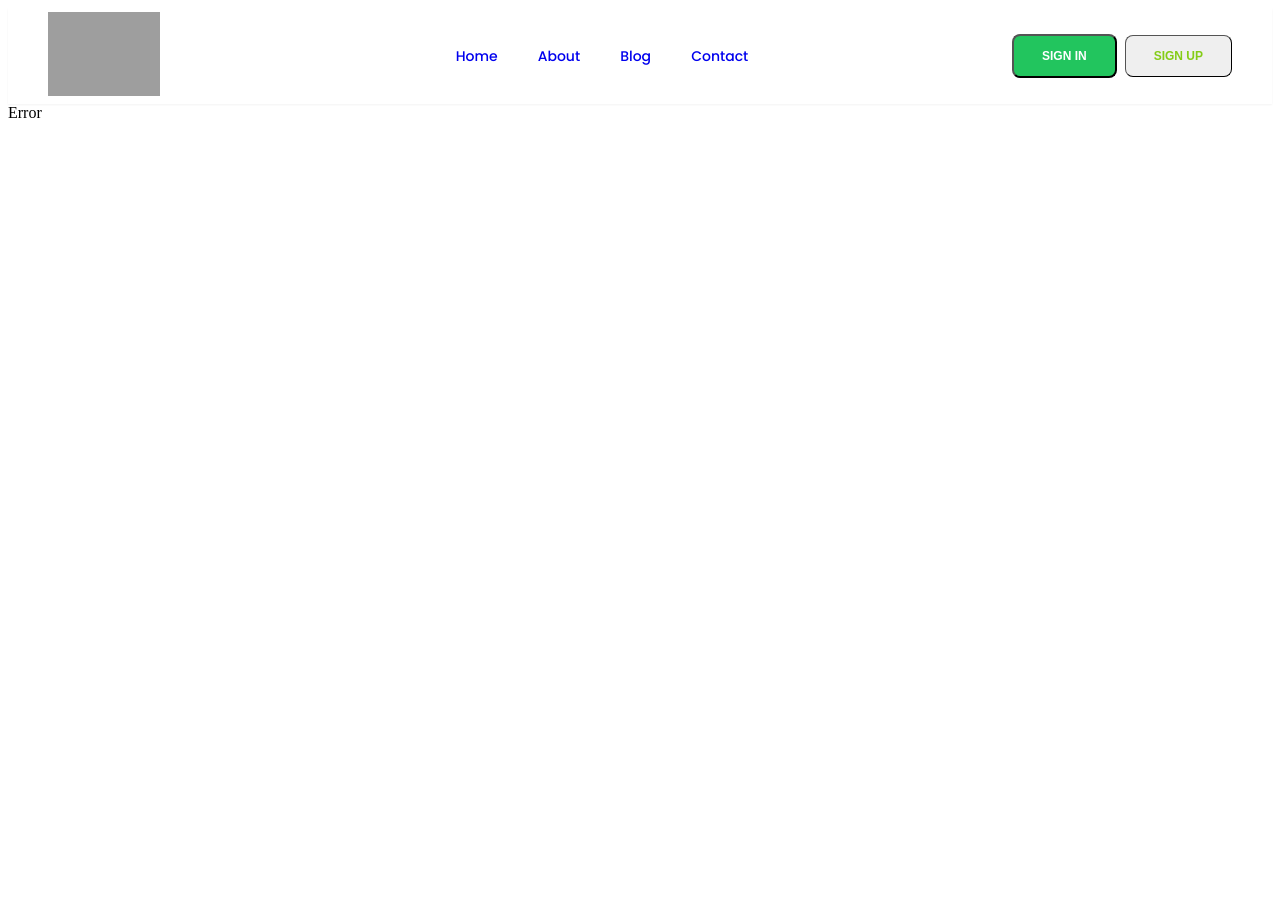
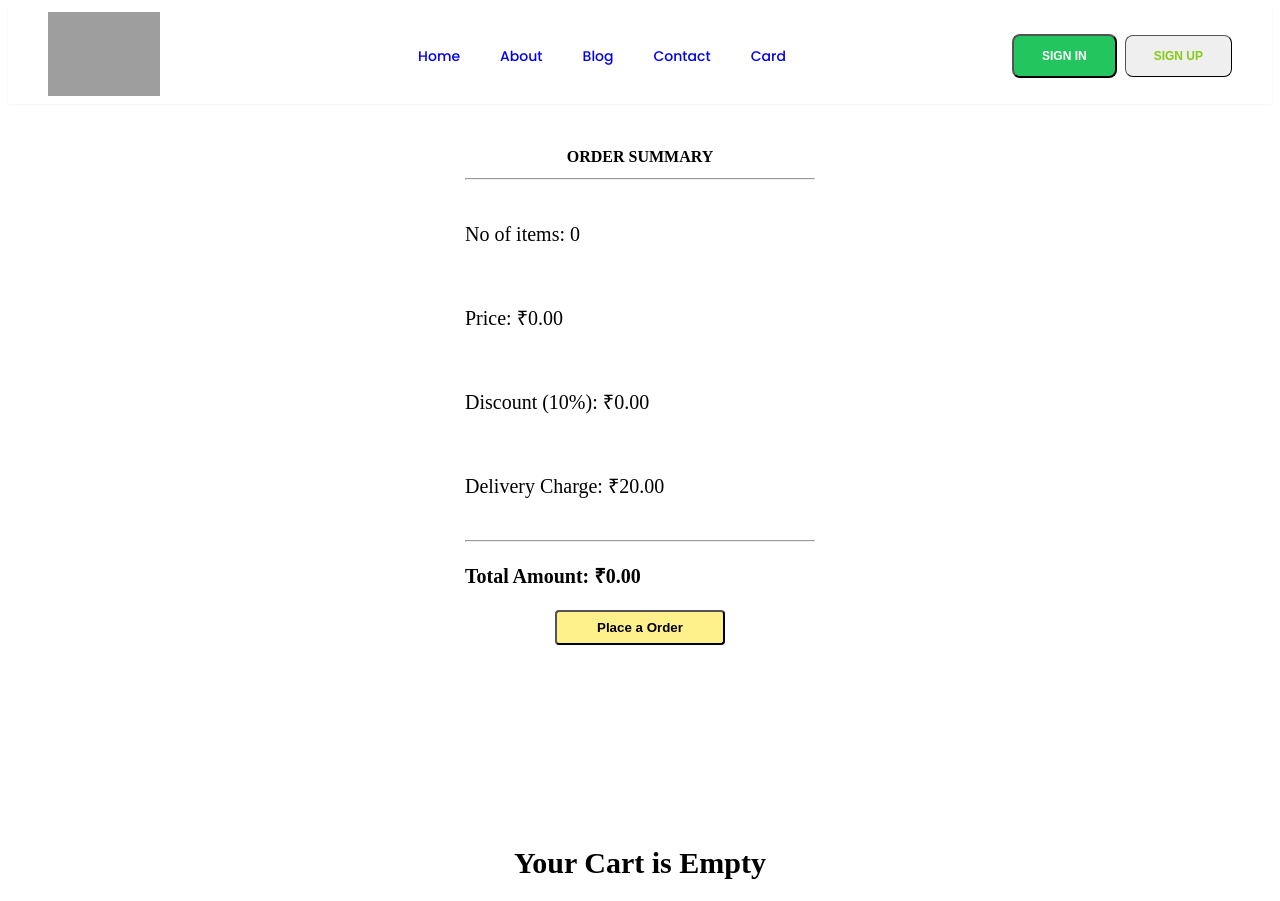
Before and after one commit to injamamulhak0804/Testing_app, a React (Vite) app: page /card in a window 1280 px wide. Before the commit the page ends 800 px from the top, so only its background shows below. Built offline with nearby package versions, Linux system fonts and the light colour scheme; grey boxes are pictures that could not be loaded; the HTML template or start-up script is replaced by a standard one.

Commit message:
adding card section

```diff
--- a/package.json
+++ b/package.json
@@ -10,8 +10,10 @@
     "preview": "vite preview"
   },
   "dependencies": {
+    "@reduxjs/toolkit": "^2.2.1",
     "react": "^18.2.0",
     "react-dom": "^18.2.0",
+    "react-redux": "^9.1.0",
     "react-router-dom": "^6.22.1"
   },
   "devDependencies": {
--- a/src/App.jsx
+++ b/src/App.jsx
@@ -7,10 +7,14 @@
 import Error from './components/Error'
 import { Route, Routes } from 'react-router-dom'
 import RestaurantList from './components/RestaurantList'
+import { Provider } from 'react-redux'
+import appStore from './utils/store/appStore'
+import Card from './components/Card'
 
 function App() {
   return (
     <>
+    <Provider store={appStore} >
       <div>
           <Header />
           {/* Route a Component */}
@@ -19,11 +23,12 @@
             <Route path = "/blog" element={<Blog />} />
             <Route path = "/about" element={<About />} />
             <Route path = "/contact" element={<Contact />} />
+            <Route path = "/card" element={<Card /> } />
             <Route path = "/resturants/:id" element = {<RestaurantList />} />
             <Route path = "*" element={<Error />} />
           </Routes>
-
       </div>
+      </Provider>
     </>
   )
 }
--- a/src/components/Blog.jsx
+++ b/src/components/Blog.jsx
@@ -2,7 +2,24 @@
 
 const Blog = () => {
   return (
-    <div>Blog</div>
+    <div className="max-w-4xl mx-auto px-4 py-8 font-poppins">
+    <h2 className="text-3xl font-bold mb-8">Welcome to My Blog</h2>
+    <div className="space-y-8">
+      <div className="bg-white rounded-lg shadow-md p-6">
+        <h3 className="text-2xl font-semibold mb-4">Exploring the Beauty of Nature</h3>
+        <p className="text-gray-700">Today, let's delve into the serene landscapes of countryside life. There's something magical about waking up to the chirping of birds and the gentle rustle of leaves...</p>
+      </div>
+      <div className="bg-white rounded-lg shadow-md p-6">
+        <h3 className="text-2xl font-semibold mb-4">The Art of Cooking: A Culinary Journey</h3>
+        <p className="text-gray-700">Cooking is not just about following recipes; it's about creativity and expression. Join me as we explore the rich tapestry of flavors and aromas from around the world...</p>
+      </div>
+      <div className="bg-white rounded-lg shadow-md p-6">
+        <h3 className="text-2xl font-semibold mb-4">Finding Balance in a Hectic World</h3>
+        <p className="text-gray-700">In the hustle and bustle of modern life, it's easy to lose sight of what truly matters. Let's take a step back and reflect on the importance of finding balance...</p>
+      </div>
+      {/* You can add more blog posts here */}
+    </div>
+  </div>
   )
 }
 
--- /dev/null
+++ b/src/components/Card.jsx
@@ -0,0 +1,34 @@
+import React from 'react'
+import { useDispatch, useSelector } from 'react-redux'
+import CardItemList from './CardItemList';
+import CardList from './CardList';
+
+const Card = () => {
+
+    const cartItems = useSelector((store)=>store.card.items);
+
+    const dispatch = useDispatch()
+    const handleClick = () =>{
+        dispatch(clearCart())
+    }
+
+
+  return (
+    <div className="max-w-[70%] mx-auto">
+                <CardList items = {cartItems} />
+                {/* // Clear Cart  */}
+
+                {
+                    !cartItems.length == 0 && (<button
+                onClick={handleClick}
+                 className="px-10 font-semibold m-10 hover:bg-yellow-400 py-2 bg-yellow-200 rounded-lg">
+                    Clear Cart
+                 </button>)
+                }
+
+                {cartItems.length == 0 && <h1 className="text-3xl pt-40 text-center">Your Cart is Empty</h1>}
+            </div>
+  )
+}
+
+export default Card
--- a/src/components/CardItemList.jsx
+++ b/src/components/CardItemList.jsx
@@ -1,16 +1,20 @@
-import React from 'react'
+import React, { useState } from 'react'
 import CardItemName from './CardItemName';
 import { DOWN_ARROW } from '../utils/constants';
 
-const CardItemList = ({categories}) => {
+const CardItemList = ({categories, setShowItem, showItem}) => {
+
+  const handleClick = () =>{
+    setShowItem()
+  }
+
   return (
     <div>
-        <div className='px-5 bg-white font-poppins text-sm mb-5 items-center cursor-pointer flex justify-between'>
+        <div  onClick={handleClick} className='px-5 bg-white  font-poppins text-sm mb-5 items-center cursor-pointer flex justify-between'>
             <h3>{categories.title}</h3>
-            <img src={DOWN_ARROW} className='w-8' alt="" />
+            <img src={DOWN_ARROW} className='w-6' alt="" />
         </div>
-        <CardItemName items = {categories.itemCards} />
-
+        {showItem && <CardItemName items = {categories.itemCards} />}
     </div>
   )
 }
--- a/src/components/CardItemName.jsx
+++ b/src/components/CardItemName.jsx
@@ -1,7 +1,17 @@
 import React from 'react'
 import { IMG } from '../utils/constants';
+import { useDispatch } from 'react-redux';
+import { addItem } from '../utils/store/cardSlice';
 
 const CardItemName = ({items}) => {
+
+    const dispatch = useDispatch();
+    const handleClick = (item) => {
+        dispatch(addItem(item))
+    }
+
+
+
     return (
     <>
         {
@@ -14,7 +24,7 @@
                     </div>
                     <div className='relative'>
                         <img src = {IMG+item?.card?.info?.imageId} className='w-[150px] rounded-lg h-[150px] object-cover' alt="" />
-                        <button className='px-5 py-2 bg-white absolute cursor-pointer hover:shadow-lg -bottom-1 font-poppins rounded text-lime-500 left-[25%] border'>Add + </button>
+                        <button onClick={()=> handleClick(item)} className='px-5 py-2 bg-white absolute cursor-pointer hover:shadow-lg -bottom-1 font-poppins rounded text-lime-500 left-[25%] border'>Add + </button>
                     </div>
                     </div>
                     <hr className='my-20 w-[95%]' />
--- /dev/null
+++ b/src/components/CardList.jsx
@@ -0,0 +1,77 @@
+import React, { useEffect, useState } from 'react'
+import { IMG } from '../utils/constants';
+
+const CardList = ({items}) => {
+    const [price, setPrice] = useState(0);
+    const [Discount, setDiscount] = useState(0);
+    const [delivery, setDelivery] = useState(0);
+    const [amount, setAmount] = useState(0);
+
+    const btnClick = (id, operation) =>{
+        const res = items.filter((e)=> e.card.info.id == id)
+        operation === '+' ? setPrice(price + res[0].card.info.price/100) : setPrice(price - res[0].card.info.price/100)
+        setDiscount(price + (price/100*10))
+        setDelivery(20)
+        setAmount(price + Discount + delivery)
+    }
+
+
+    useEffect(()=>{
+        let initi = 0
+        let price = items.reduce((item, curr)=> item + curr.card.info.price/100, initi);
+        setPrice(price)
+        setDiscount(price - (price/100*10))
+        setDelivery(20)
+        setAmount(price + Discount + delivery)
+    },[])
+
+    return (
+    <>
+        <div className='flex  justify-evenly flex-wrap gap-2'>
+            <div className='w-9/12'>
+                {
+                    items.map((items)=>{
+                        const {imageId, name, id, category, price} = items.card.info
+                        return  (
+                            <div key={id} className='flex mb-7 border-b-2 pb-5 justify-between w-full'>
+                                <div>
+                                    <h4 className='pl-5 pt-5'>{name}</h4>
+                                <p className='pl-5'>{category}</p>
+                                <p className='pl-5'>₹ {price/100}</p>
+                                <button className='mt-10 px-10 py-2 hover:bg-red-800 duration-100 hover:text-white bg-yellow-200 rounded font-semibold'>Remove</button>
+                                </div>
+                                <div className='relative'>
+                                    <div>
+                                    <img src={IMG + imageId} className='w-60 h-32 object-cover rounded-lg' alt="" />
+                                    </div>
+                                    <button onClick={()=>btnClick(id,'-')} className='px-3 text-xl font-bold absolute -bottom-2 left-[130px]  bg-yellow-300 rounded'>-</button>
+                                    <button onClick={()=> btnClick(id,'+')} className='px-3 text-xl font-bold -bottom-2 left-[60px] absolute bg-yellow-300 rounded'>+</button>
+                                </div>
+                            </div>
+                        )
+                    })
+                }
+            </div>
+            <div>
+                <div className='min-w-[350px] border-2 rounded-lg border-gray-200 min-h-[380px] p-5'>
+                    <p className=' mb-3 text-center font-sans font-bold'>ORDER SUMMARY</p>
+                    <hr />
+                    <div className='my-5 flex flex-col gap-4'>
+                    <p className='text-xl font-sans font-thin'>No of items: {items.length}</p>
+                    <p className='text-xl font-sans font-thin'>Price: ₹{price.toFixed(2)}</p>
+                    <p className='text-xl font-sans font-thin'>Discount (10%): ₹{Discount.toFixed(2)}</p>
+                    <p className='text-xl font-sans font-thin'>Delivery Charge: ₹{delivery.toFixed(2)}</p>
+                    </div>
+                    <hr />
+                    <p className='text-xl font-semibold my-5'>Total Amount:   ₹{amount.toFixed(2)}</p>
+                    <center>
+                        <button className='px-10 hover:bg-yellow-400 py-2 bg-yellow-200 rounded font-semibold'>Place a Order </button>
+                    </center>
+                </div>
+            </div>
+        </div>
+    </>
+  )
+}
+
+export default CardList
--- a/src/components/Header.jsx
+++ b/src/components/Header.jsx
@@ -15,6 +15,7 @@
             <Link className='no-underline' to='/about'><li className='hover:text-lime-500'>About</li></Link>
             <Link className='no-underline' to='/blog'><li className='hover:text-lime-500'>Blog</li></Link>
             <Link className='no-underline' to='/contact'><li className='hover:text-lime-500'>Contact</li></Link>
+            <Link className='no-underline' to='/card'><li className='hover:text-lime-500'>Card</li></Link>
           </ul>
       </div>
 
--- a/src/components/RestaurantList.jsx
+++ b/src/components/RestaurantList.jsx
@@ -9,12 +9,12 @@
 
   const id = useParams();
   const cardList = useCardList(id);
+  const [showItem, setShowItem] = useState(true)
 
 
   if(cardList?.cards ===  undefined) {return <ShimmerCardList />}
   const  {name, cuisines, avgRatingString, city} = cardList?.cards[2]?.card?.card?.info;
   const categories = cardList?.cards[4]?.groupedCard?.cardGroupMap?.REGULAR.cards.filter((c)=> c?.card?.card?.["@type"] == "type.googleapis.com/swiggy.presentation.food.v2.ItemCategory")
-
 
   return (
     <div>
@@ -42,7 +42,11 @@
        <hr className='w-[100%] mx-auto my-10' />
        <div className='bg-slate-100 flex flex-col'>
        {
-        categories.map((item)=> <CardItemList key={item?.card?.card?.title} categories = {item?.card?.card} />)
+        categories.map((item, index)=> <CardItemList
+        showItem = {index === showItem ? true : false}
+        setShowItem = {()=>setShowItem(index)}
+        key={item?.card?.card?.title}
+        categories = {item?.card?.card} />)
        }
        </div>
       </div>
--- /dev/null
+++ b/src/utils/store/appStore.js
@@ -0,0 +1,10 @@
+import { configureStore } from "@reduxjs/toolkit";
+import cardReducer from './cardSlice'
+
+const appStore = configureStore({
+    reducer:{
+        card: cardReducer
+    }
+})
+
+export default appStore;
--- /dev/null
+++ b/src/utils/store/cardSlice.js
@@ -0,0 +1,22 @@
+import { createSlice } from "@reduxjs/toolkit";
+
+const  cardSlice = createSlice({
+    name: "card",
+    initialState: {
+        items: []
+    },
+    reducers: {
+        addItem : (state, action) => {
+            state.items.push(action.payload)
+        },
+        removeItem : (state) => {
+            state.items.pop()
+        },
+        clearItem : (state, action) => {
+            state.items.length = 0
+        }
+    }
+})
+
+export const {addItem, removeItem, clearItem} = cardSlice.actions
+export default cardSlice.reducer
```
Also changed, not shown: 2 other files (tests, documents, lock files or other folders).
